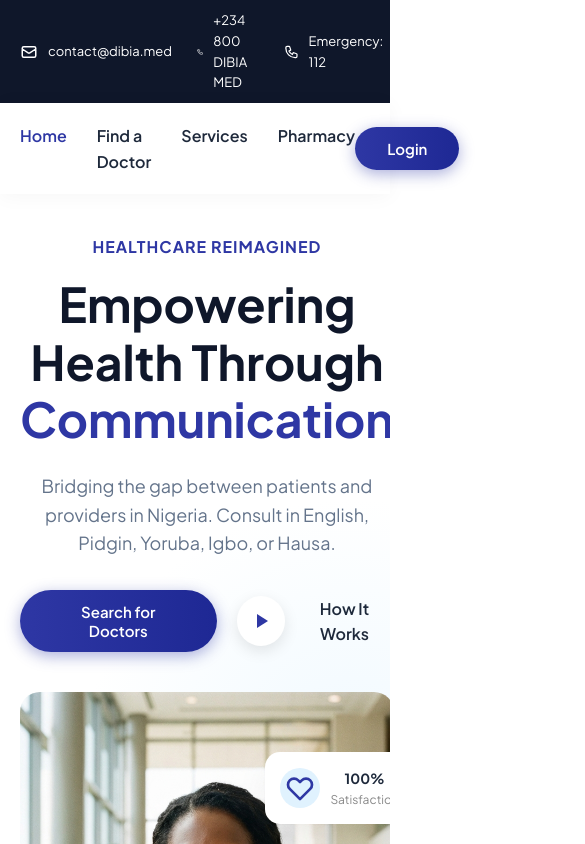
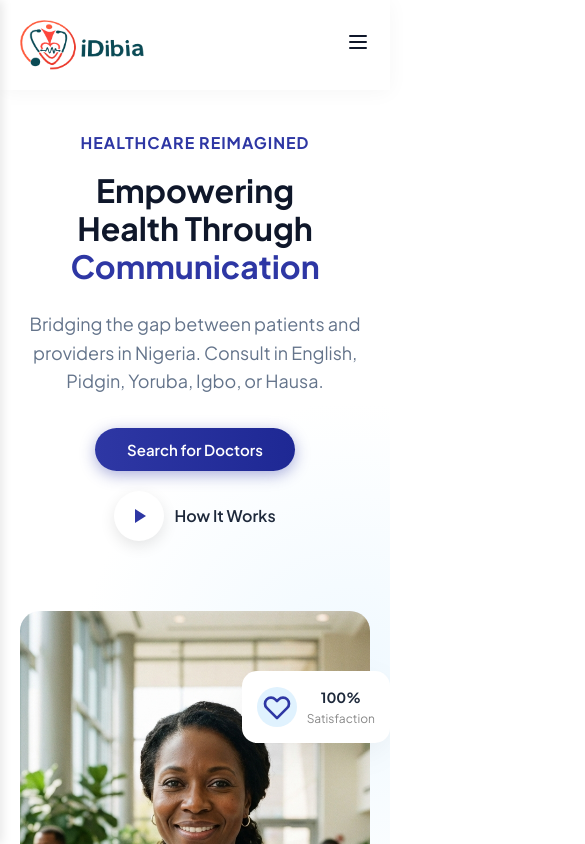
Before and after one commit to pitech01/idibia-frontend, a React app: page / in a window 390 px wide. Shown: the top 844 px of the page, 585 px wide, since content can reach past the window. Built offline with nearby package versions, Linux system fonts and the light colour scheme; the HTML template or start-up script is replaced by a standard one.

Commit message:
frontend responsive

```diff
--- a/src/app/index.tsx
+++ b/src/app/index.tsx
@@ -1,4 +1,4 @@
-
+import { useState } from 'react';
 import heroImg from '../assets/hero-doctor.png';
 import aboutImg from '../assets/about-team.png';
 import blogNurse from '../assets/blog-nurse.png';
@@ -17,7 +17,9 @@ const Icons = {
     Plus: () => <svg width="24" height="24" fill="none" stroke="currentColor" strokeWidth="2" viewBox="0 0 24 24"><path strokeLinecap="round" strokeLinejoin="round" d="M12 4v16m8-8H4" /></svg>,
     ArrowUpRight: () => <svg width="20" height="20" fill="none" stroke="currentColor" strokeWidth="2" viewBox="0 0 24 24"><path strokeLinecap="round" strokeLinejoin="round" d="M7 17L17 7M17 7H7M17 7V17" /></svg>,
     MapPin: () => <svg width="24" height="24" fill="none" stroke="currentColor" strokeWidth="2" viewBox="0 0 24 24"><path strokeLinecap="round" strokeLinejoin="round" d="M17.657 16.657L13.414 20.9a1.998 1.998 0 01-2.827 0l-4.244-4.243a8 8 0 1111.314 0z" /><path strokeLinecap="round" strokeLinejoin="round" d="M15 11a3 3 0 11-6 0 3 3 0 016 0z" /></svg>,
-    Clock: () => <svg width="24" height="24" fill="none" stroke="currentColor" strokeWidth="2" viewBox="0 0 24 24"><path strokeLinecap="round" strokeLinejoin="round" d="M12 8v4l3 3m6-3a9 9 0 11-18 0 9 9 0 0118 0z" /></svg>
+    Clock: () => <svg width="24" height="24" fill="none" stroke="currentColor" strokeWidth="2" viewBox="0 0 24 24"><path strokeLinecap="round" strokeLinejoin="round" d="M12 8v4l3 3m6-3a9 9 0 11-18 0 9 9 0 0118 0z" /></svg>,
+    Menu: () => <svg width="24" height="24" fill="none" stroke="currentColor" strokeWidth="2" viewBox="0 0 24 24"><path strokeLinecap="round" strokeLinejoin="round" d="M4 6h16M4 12h16M4 18h16" /></svg>,
+    Close: () => <svg width="24" height="24" fill="none" stroke="currentColor" strokeWidth="2" viewBox="0 0 24 24"><path strokeLinecap="round" strokeLinejoin="round" d="M6 18L18 6M6 6l12 12" /></svg>
 };
 
 interface HomepageProps {
@@ -25,6 +27,8 @@ interface HomepageProps {
 }
 
 export default function Homepage({ onLoginClick }: HomepageProps) {
+    const [isMenuOpen, setIsMenuOpen] = useState(false);
+
     return (
         <div className="homepage-wrapper">
 
@@ -50,13 +54,25 @@ export default function Homepage({ onLoginClick }: HomepageProps) {
                     <div className="nav-logo">
                         <img src="/logo.png" alt="IDIBIA" style={{ height: '50px', objectFit: 'contain' }} />
                     </div>
-                    <div className="nav-menu">
-                        <a href="#" className="active">Home</a>
-                        <a href="#">Find a Doctor</a>
-                        <a href="#">Services</a>
-                        <a href="#">Pharmacy</a>
+
+                    {/* Mobile Menu Toggle */}
+                    <button
+                        className="mobile-menu-btn"
+                        onClick={() => setIsMenuOpen(!isMenuOpen)}
+                    >
+                        {isMenuOpen ? <Icons.Close /> : <Icons.Menu />}
+                    </button>
+
+                    {/* Nav Items Container (Grouped for mobile toggling) */}
+                    <div className={`nav-items-wrapper ${isMenuOpen ? 'open' : ''}`}>
+                        <div className="nav-menu">
+                            <a href="#" className="active" onClick={() => setIsMenuOpen(false)}>Home</a>
+                            <a href="#" onClick={() => setIsMenuOpen(false)}>Find a Doctor</a>
+                            <a href="#" onClick={() => setIsMenuOpen(false)}>Services</a>
+                            <a href="#" onClick={() => setIsMenuOpen(false)}>Pharmacy</a>
+                        </div>
+                        <button className="btn btn-primary" onClick={onLoginClick}>Login</button>
                     </div>
-                    <button className="btn btn-primary" onClick={onLoginClick}>Login</button>
                 </div>
             </nav>
 
--- a/src/index.css
+++ b/src/index.css
@@ -191,6 +191,18 @@ img {
   color: var(--primary-color);
 }
 
+/* Nav Item Wrapper (Desktop) */
+.nav-items-wrapper {
+  display: flex;
+  align-items: center;
+  gap: 30px;
+}
+
+.mobile-menu-btn {
+  display: none;
+  /* Hidden on desktop */
+}
+
 /* Hero */
 .hero {
   padding: 80px 0 100px;
@@ -1375,3 +1387,263 @@ img {
     transform: translateY(0);
   }
 }
+
+/* =========================================
+   RESPONSIVE OVERRIDES (HOMEPAGE)
+   ========================================= */
+
+@media (max-width: 768px) {
+
+  /* Global Layout */
+  .container {
+    padding: 0 20px;
+  }
+
+  .grid-2,
+  .grid-3,
+  .grid-4 {
+    grid-template-columns: 1fr !important;
+    gap: 30px;
+  }
+
+  .text-center-mobile {
+    text-align: center;
+  }
+
+  /* Top Bar & Navbar */
+  .top-bar {
+    display: none;
+    /* Hide top bar on mobile to save space */
+  }
+
+  .navbar .container {
+    flex-direction: column;
+    gap: 15px;
+  }
+
+  /* Stack Nav Items */
+  .mobile-menu-btn {
+    display: block;
+    background: none;
+    border: none;
+    color: var(--secondary-color);
+    font-size: 24px;
+    cursor: pointer;
+    z-index: 1001;
+    align-self: flex-end;
+    /* Align button to right if flex-column container */
+    margin-bottom: 10px;
+  }
+
+  /* Since container is flex-column on mobile, let's adjust */
+  .navbar .container {
+    position: relative;
+    align-items: center;
+  }
+
+  /* Or better, make container row for logo + hamburger, then col for menu? */
+  .navbar .container {
+    flex-direction: row;
+    flex-wrap: wrap;
+    justify-content: space-between;
+  }
+
+  /* Wrapper for Logo + Hamburger is implicit if we use row wrap.
+     Logo is left, Hamburger is right. Wrapper width 100%. */
+
+  /* Wrapper for Logo + Hamburger is implicit if we use row wrap.
+     Logo is left, Hamburger is right. Wrapper width 100%. */
+
+  .nav-items-wrapper {
+    position: fixed;
+    top: 0;
+    left: 0;
+    height: 100vh;
+    width: 280px;
+    background: white;
+    z-index: 1002;
+    padding: 80px 20px 20px;
+    box-shadow: 2px 0 10px rgba(0, 0, 0, 0.1);
+
+    display: flex;
+    flex-direction: column;
+    align-items: center;
+    gap: 20px;
+
+    /* Animation State: Closed */
+    transform: translateX(-100%);
+    transition: transform 0.3s cubic-bezier(0.4, 0, 0.2, 1);
+  }
+
+  /* When Open */
+  .nav-items-wrapper.open {
+    transform: translateX(0);
+  }
+
+  .nav-menu {
+    flex-direction: column;
+    width: 100%;
+    text-align: left;
+    gap: 20px;
+    display: flex;
+    background: transparent;
+    padding: 0;
+    border-radius: 0;
+  }
+
+  .nav-menu a {
+    font-size: 16px;
+    padding: 10px 0;
+    border-bottom: 1px solid #f1f5f9;
+    width: 100%;
+    display: block;
+  }
+
+  /* Hero Section */
+  .hero {
+    text-align: center;
+    padding-top: 40px;
+  }
+
+  .hero .flex-start {
+    justify-content: center;
+    flex-wrap: wrap;
+  }
+
+  .hero-content h1 {
+    font-size: 42px;
+  }
+
+  .hero-image-wrapper {
+    margin-top: 40px;
+  }
+
+  .hero-circle-bg {
+    width: 100%;
+    height: 300px;
+  }
+
+  /* About Section */
+  .about-area .grid-2 {
+    display: flex;
+    flex-direction: column-reverse;
+  }
+
+  /* Stats Strip */
+  .stats-strip .grid-4 {
+    grid-template-columns: 1fr 1fr !important;
+    /* 2x2 grid for stats */
+    gap: 40px;
+  }
+
+  /* Services */
+  .service-card {
+    text-align: center;
+    display: flex;
+    flex-direction: column;
+    align-items: center;
+  }
+
+  /* Blog Grid */
+  .blog-grid {
+    grid-template-columns: 1fr !important;
+    grid-template-rows: auto !important;
+    gap: 30px;
+  }
+
+  .blog-card-1,
+  .blog-card-2 {
+    grid-row: auto !important;
+    height: 350px;
+  }
+
+  .blog-card-3,
+  .blog-card-4 {
+    height: 300px;
+  }
+
+  /* Reset height for overlay content in blog cards */
+  .blog-content-layer {
+    height: auto;
+    min-height: 100%;
+  }
+
+  /* Map Section */
+  .map-section {
+    height: auto;
+    display: flex;
+    flex-direction: column;
+  }
+
+  .map-frame {
+    height: 300px;
+  }
+
+  .map-card {
+    position: relative;
+    top: 0;
+    left: 0;
+    transform: none;
+    width: 100%;
+    border-radius: 0;
+    margin-top: -50px;
+    /* Overlap slightly */
+    padding: 30px;
+  }
+
+  /* Contact Strip */
+  .contact-strip .flex-between {
+    flex-direction: column;
+    gap: 30px;
+    align-items: center !important;
+    text-align: center;
+  }
+
+  .contact-strip .flex-start {
+    flex-direction: column;
+    align-items: center;
+    width: 100%;
+    gap: 20px;
+  }
+
+  .contact-strip-item {
+    flex-direction: column;
+    text-align: center;
+  }
+
+  /* Footer */
+  .footer .grid-4 {
+    grid-template-columns: 1fr !important;
+    text-align: center;
+  }
+
+  .footer .nav-logo {
+    justify-content: center;
+  }
+
+  .footer-bottom {
+    margin-top: 30px;
+  }
+
+  /* Newsletter */
+  .newsletter-bar {
+    flex-direction: column;
+    border-radius: 20px;
+    margin-top: 20px;
+  }
+
+  .newsletter-btn {
+    width: 100%;
+  }
+}
+
+@media (max-width: 480px) {
+  .hero-content h1 {
+    font-size: 32px;
+  }
+
+  .stats-strip .grid-4 {
+    grid-template-columns: 1fr !important;
+    /* Stack stats on very small screens */
+  }
+}
```
